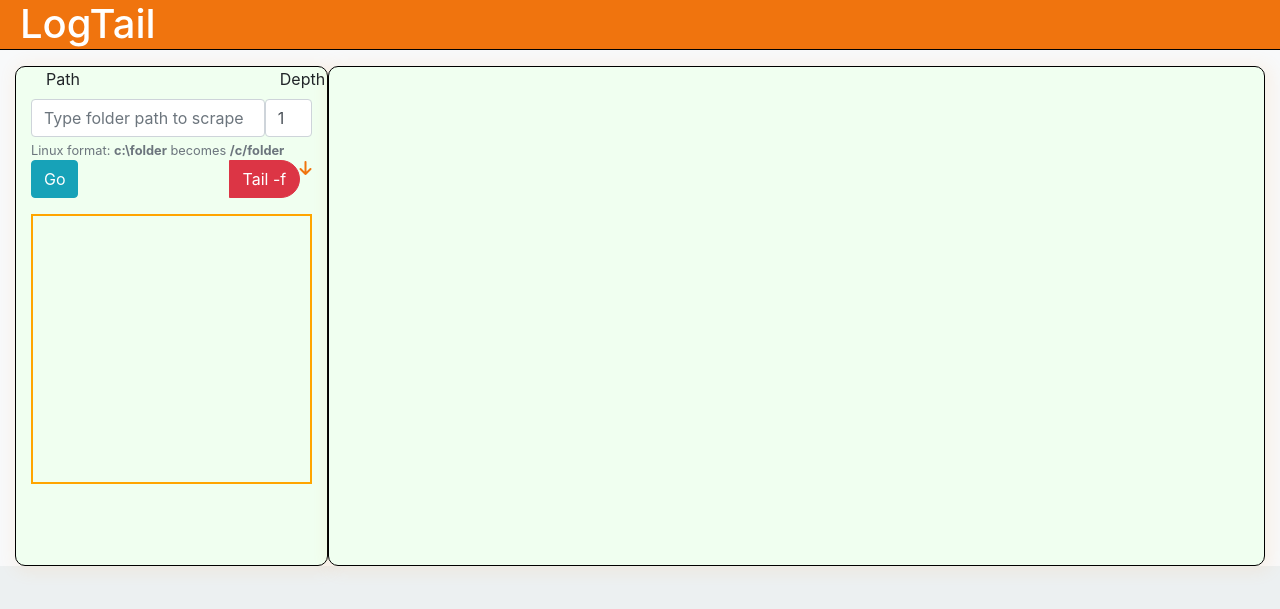
After one commit to midokate/DjangoLogWebTail, a Django app: template logTail/templates/main/home.html in a window 1280 px wide. The commit adds this page. Shown: the top 609 px of the page. Run offline with Django 3.2, Linux system fonts and the light colour scheme; the template is opened without the code that fills it, so the values that code supplies are empty; some libraries are stand-ins or nearby versions.

Commit message:
adding stick to file end or not feature

```diff
--- a/logTail/main/views.py
+++ b/logTail/main/views.py
@@ -14,7 +14,7 @@ def tag(request):
 
 @ensure_csrf_cookie
 def home(request):
-    return render(request,"main/base.html")
+    return render(request,"main/home.html")
 
 
 class listrep(View):
--- a/logTail/static/css/base.css
+++ b/logTail/static/css/base.css
@@ -209,9 +209,25 @@
 .tail-container{
   min-height: 100px;
   background-color: honeydew;
-  min-height: 500px;
+  max-height: 500px;
   -webkit-box-shadow: 3px 2px 15px 5px rgba(250, 164, 65, 0.085);
   box-shadow: 3px 2px 15px 5px rgba(250, 164, 65, 0.085);
   border: black 1px solid;
   border-radius: 10px;
+  overflow: scroll;
 }
+
+.tail-ouput{
+  position: relative;
+}
+
+.do-tail{
+  color: #f0740e;
+
+}
+
+.logo {
+  color: white;
+  border: black 1px;
+  margin-left: 20px;
+}
--- a/logTail/static/js/tail.js
+++ b/logTail/static/js/tail.js
@@ -1,7 +1,8 @@
 $(function() {
     let outputItem=$("#tail-ouput");
-    stopAjaxGetLine=false
-    console.log("clicked")
+    stopAjaxGetLine=false;
+    console.log("clicked");
+    scrolDown=true;
     function error(msg){
         $('#error_modal  div.modal-body').empty()
         $('#error_modal  div.modal-body').append("<p>"+msg+"</p>")
@@ -51,6 +52,7 @@ $(function() {
                 content=jresult.content
                 position=jresult.position
                 outputItem.append(content);
+                if (scrolDown) {$('.tail-container').animate({scrollTop: $('.tail-container').prop("scrollHeight") },'50')}
             },
             error: function(response,textstatus){
                 if (["timeout","abort","parsererror","errorThrown"].includes(textstatus)){
@@ -80,12 +82,13 @@ $(function() {
             }
         });
 
+        if (!stopAjaxGetLine) { await sleep(6000)} ;
+
         while (stopAjaxGetLine){
             await sleep(6000);
         }
 
         if (! stopAjaxGetLine ){
-            await sleep(6000);
             ajaxGetLine(path,position);
         }
 
@@ -115,11 +118,20 @@ $(function() {
         let selectedItem=$("div.bg-primary").parent("li")[0]
         console.log(selectedItem.getAttribute('path'))
         ajaxGetLine(selectedItem.getAttribute('path'),-1)
+        $(".do-tail.fa-arrow-down").addClass("fa-ban")
+        $(".do-tail.fa-arrow-down").removeClass("fa-arrow-down")
+        scrolDown=true
         }
         else {
             error("No field selected")
         }
 
     })
+
+    $('.do-tail').on("click",function (){
+        $(this).toggleClass("fa-arrow-down");
+        $(this).toggleClass("fa-ban");
+        scrolDown=scrolDown ? false:true;
+    });
 }
 )
--- a/logTail/templates/main/base.html
+++ b/logTail/templates/main/base.html
@@ -2,7 +2,7 @@
 <!DOCTYPE html>
 <html>
     <head>
-        <title>MiniBlog</title>
+        <title>Logtail</title>
         {% block css %}
         {% endblock css %}
         <!-- Required meta tags -->
@@ -15,71 +15,11 @@
         <!--NavBar-->
         <nav id="navbar" >
                 <div class=" bg-light">
-                    <div id="header"></div>
-                    <div class="container-fluid">
-                        <div class="row">
-
-                            <div class="col-3 filebrowser  mt-3  container">
-                                <div class="form-group">
-                                    <div class="row">
-                                        <label class="col-10" for="path">Path</label>
-                                        <label  class="col-2" for="depth">Depth</label>
-                                    </div>
-                                    <div class="row">
-                                        <input type="text" class="col-10 form-control" id="path" aria-describedby="Type the folder path to scrape" placeholder="Type folder path to scrape">
-                                        <input type="number" value="1" min="1" class="col-2 form-control" id="depth"  placeholder="Subtree depth">
-                                        <small id="emailHelp" class="form-text text-muted"> Linux format:  <strong>c:\folder</strong>  becomes <strong>/c/folder</strong></small>
-                                    </div>
-                                    <div class="row">
-                                        <button id="go-button" type="button" class="col-2 btn btn-info">Go</button>
-                                        <div  class="loader">Loading...</div>
-                                        <button id="tail-button" type="button" class="ml-auto  col-3 btn btn-danger text-white">Tail -f</button>
-                                    </div>
-                                </div>
-                                <div class="listing-container" >
-                                    <ul id="listing" class="tree">
-
-                                    </ul>
-                                </div>
-                                <div class="col-8 m-0"></div>
-                                {% block body %}
-                                {% endblock body %}
-
-
-                                <!--modal-->
-                                <div class="modal fade " id="error_modal" tabindex="-1" role="dialog" aria-hidden="true">
-                                <div class="modal-dialog  modal-dialog-centered" role="document">
-                                    <div class="modal-content bg-warning">
-                                    <div class="modal-header">
-                                        <h5 class="modal-title" >Error</h5>
-                                        <button type="button" class="close" data-dismiss="modal" aria-label="Close">
-                                        <span aria-hidden="true">&times;</span>
-                                        </button>
-                                    </div>
-                                    <div class="modal-body ">
-
-                                    </div>
-                                    <div class="modal-footer">
-                                        <button type="button" class="btn btn-secondary" data-dismiss="modal">Close</button>
-                                    </div>
-                                    </div>
-                                </div>
-                                </div>
-                                <!--End modal-->
-                            </div>
-                            <div class="col-9 tail-container mt-3">
-                                <div id="tail-ouput" class="container">
-
-                                </div>
-                            </div>
-
-                        </div>
-                    </div>
-
-                </div>
+                    <div id="header"><h1 class='logo'>LogTail</h1></div>
         </nav>
+        {% block body %}
+        {% endblock body %}
         <!--NavBar end-->
-
         <script src="{%  static "js/jquery.js" %}" ></script>
         <script src="https://cdnjs.cloudflare.com/ajax/libs/popper.js/1.14.6/umd/popper.min.js"></script>
         <script src="https://stackpath.bootstrapcdn.com/bootstrap/4.2.1/js/bootstrap.min.js"></script>
--- /dev/null
+++ b/logTail/templates/main/home.html
@@ -0,0 +1,60 @@
+{% extends 'main/base.html' %}
+{% block body %}
+<div class="bg-light container-fluid">
+        <div class="row">
+
+            <div class="col-3 filebrowser  mt-3  container">
+                <div class="form-group">
+                    <div class="row">
+                        <label class="col-10" for="path">Path</label>
+                        <label  class="col-2" foar="depth">Depth</label>
+                    </div>
+                    <div class="row">
+                        <input type="text" class="col-10 form-control" id="path" aria-describedby="Type the folder path to scrape" placeholder="Type folder path to scrape">
+                        <input type="number" value="1" min="1" class="col-2 form-control" id="depth"  placeholder="Subtree depth">
+                        <small id="emailHelp" class="form-text text-muted"> Linux format:  <strong>c:\folder</strong>  becomes <strong>/c/folder</strong></small>
+                    </div>
+                    <div class="row">
+                        <button id="go-button" type="button" class="col-2 btn btn-info">Go</button>
+                        <div  class="loader">Loading...</div>
+                        <button id="tail-button" type="button" class="ml-auto  col-3 btn btn-danger text-white">Tail -f</button>
+                        <i class=" do-tail fas fa-arrow-down"></i>
+                    </div>
+                </div>
+                <div class="listing-container" >
+                    <ul id="listing" class="tree">
+
+                    </ul>
+                </div>
+                <div class="col-8 m-0"></div>
+                <!--modal-->
+                <div class="modal fade " id="error_modal" tabindex="-1" role="dialog" aria-hidden="true">
+                <div class="modal-dialog  modal-dialog-centered" role="document">
+                    <div class="modal-content bg-warning">
+                    <div class="modal-header">
+                        <h5 class="modal-title">Error</h5>
+                        <button type="button" class="close" data-dismiss="modal" aria-label="Close">
+                        <span aria-hidden="true">&times;</span>
+                        </button>
+                    </div>
+                    <div class="modal-body ">
+
+                    </div>
+                    <div class="modal-footer">
+                        <button type="button" class="btn btn-secondary" data-dismiss="modal">Close</button>
+                    </div>
+                    </div>
+                </div>
+                </div>
+                <!--End modal-->
+            </div>
+            <div class="col-9 tail-container mt-3">
+
+                <div id="tail-ouput" class="container">
+
+                </div>
+            </div>
+
+        </div>
+    </div>
+{% endblock body %}
```
Also changed, not shown: logTail/templates/main/base copy.html (added, +92 -0 lines).
